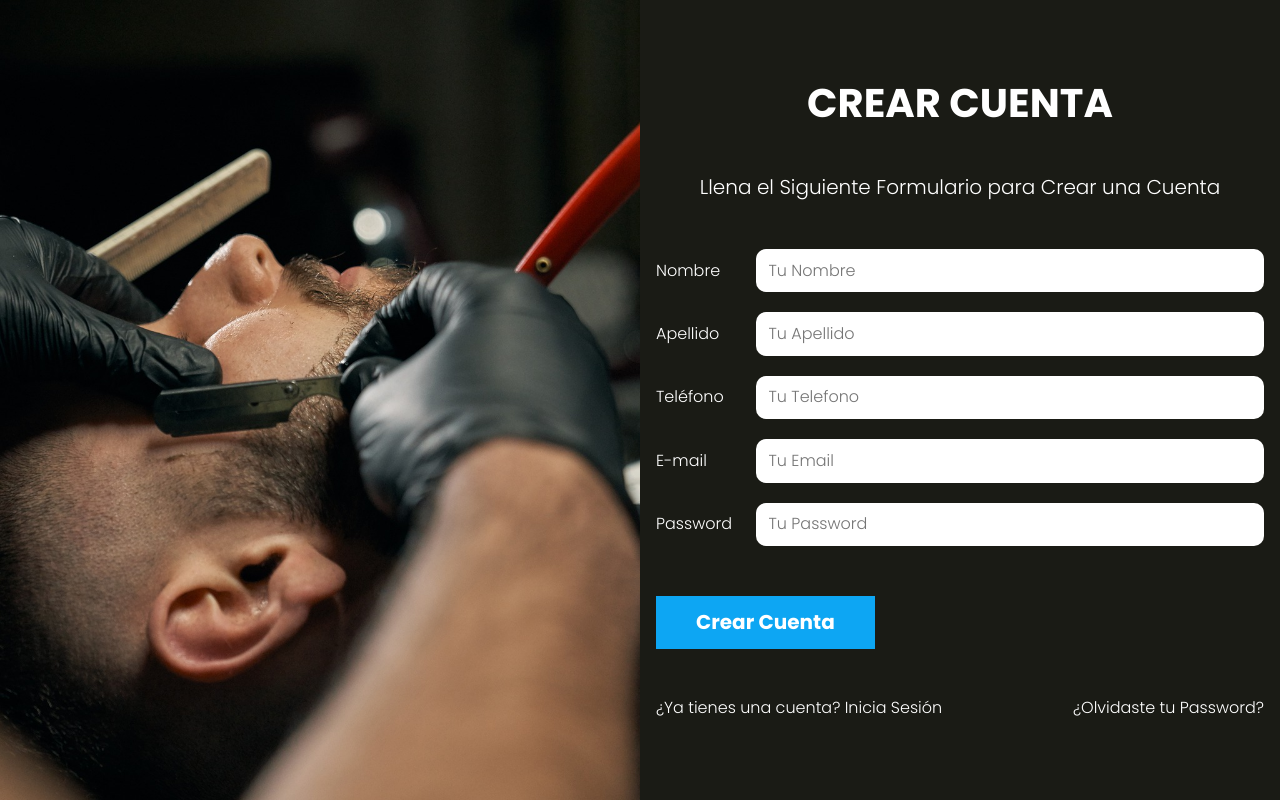
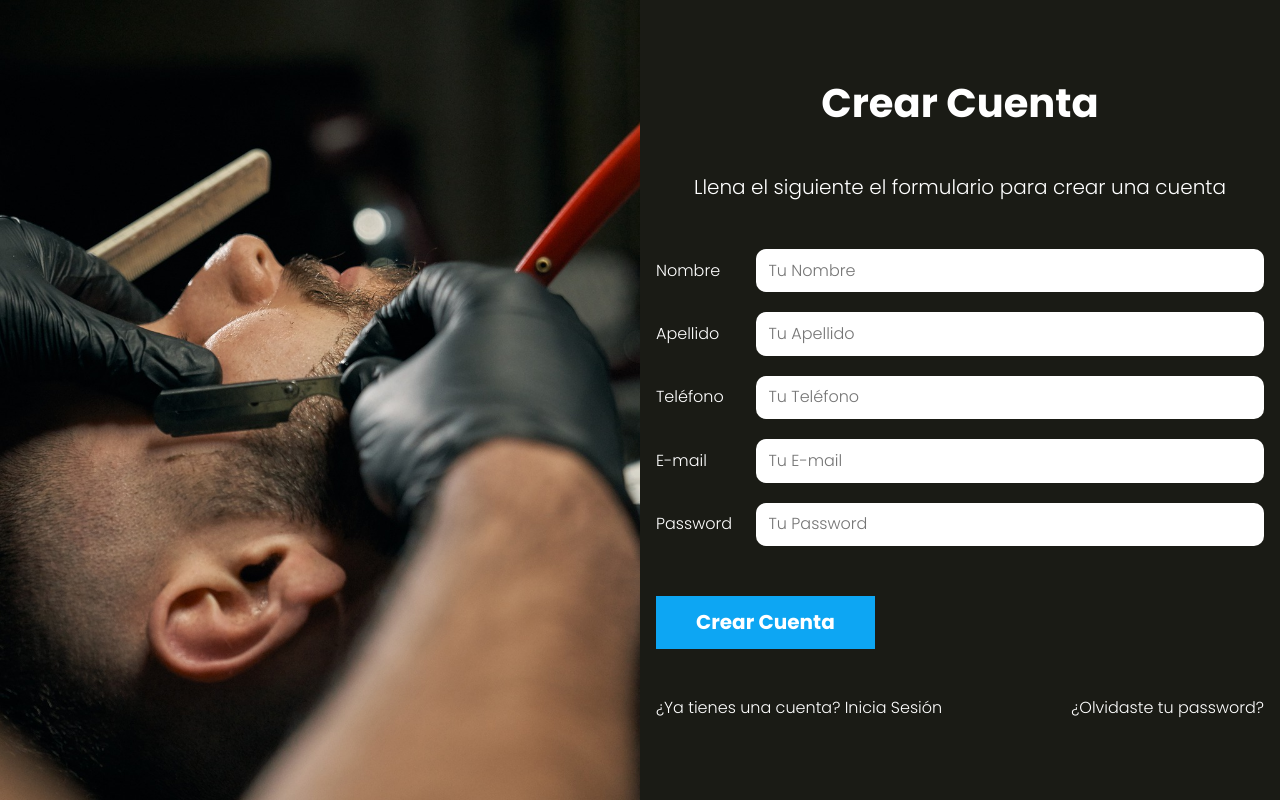
Before and after one commit to andres-vas/Salon-Marleny, a PHP site: the page made by views/auth/crear-cuenta.php in a window 1280 px wide. Run offline with PHP 8.4, Linux system fonts and the light colour scheme; the template is opened without the code that fills it, so the values that code supplies are empty.

Commit message:
Creacion de modulos para usuario
Modificación y creación para las credenciales de lo usuarios.

```diff
--- a/views/auth/Mensaje.php
+++ b/views/auth/Mensaje.php
@@ -1,3 +1,3 @@
-<h1 class="nombre-pagina"> Confirma Tu Cuenta</h1>
+<h1 class="nombre-pagina">Confirma tu cuenta</h1>
 
-<p class="descripcion-pagina">Hemos enviado las istrucciones para confirmar tu cuenta a tu e-mail.</p>
+<p class="descripcion-pagina">Hemos enviado las instrucciones para confirmar tu cuenta a tu e-mail.</p>
--- a/views/auth/crear-cuenta.php
+++ b/views/auth/crear-cuenta.php
@@ -1,5 +1,5 @@
-<h1 class="nombre-pagina"> CREAR CUENTA </h1>
-<p class="descripcion-pagina">Llena el Siguiente Formulario para Crear una Cuenta</p>
+<h1 class="nombre-pagina">Crear Cuenta</h1>
+<p class="descripcion-pagina">Llena el siguiente el formulario para crear una cuenta</p>
 
 <?php
     include_once __DIR__ . "/../templates/alertas.php";
@@ -14,7 +14,7 @@
             id="nombre"
             name="nombre"
             placeholder="Tu Nombre"
-            value= "<?php echo s($usuario->nombre); ?>"
+            value="<?php echo s($usuario->nombre); ?>"
         />
     </div>
 
@@ -25,7 +25,7 @@
             id="apellido"
             name="apellido"
             placeholder="Tu Apellido"
-            value= "<?php echo s($usuario->apellido); ?>"
+            value="<?php echo s($usuario->apellido); ?>"
         />
     </div>
 
@@ -35,8 +35,8 @@
             type="tel"
             id="telefono"
             name="telefono"
-            placeholder="Tu Telefono"
-            value= "<?php echo s($usuario->telefono); ?>"
+            placeholder="Tu Teléfono"
+            value="<?php echo s($usuario->telefono); ?>"
         />
     </div>
 
@@ -46,8 +46,8 @@
             type="email"
             id="email"
             name="email"
-            placeholder="Tu Email"
-            value= "<?php echo s($usuario->email); ?>"
+            placeholder="Tu E-mail"
+            value="<?php echo s($usuario->email); ?>"
         />
     </div>
 
@@ -61,15 +61,12 @@
         />
     </div>
 
-    <input
-        type="submit"
-        class="boton"
-        value="Crear Cuenta"
-    />
+    <input type="submit" value="Crear Cuenta" class="boton">
+
 
 </form>
 
 <div class="acciones">
     <a href="/">¿Ya tienes una cuenta? Inicia Sesión</a>
-    <a href="/olvide">¿Olvidaste tu Password?</a>
+    <a href="/olvide">¿Olvidaste tu password?</a>
 </div>
```
Also changed, not shown: views/auth/confrmar-cuenta.php (+7 -0 lines), views/auth/login.php (+9 -13 lines), views/auth/recuperar-password.php (added, +26 -0 lines).
